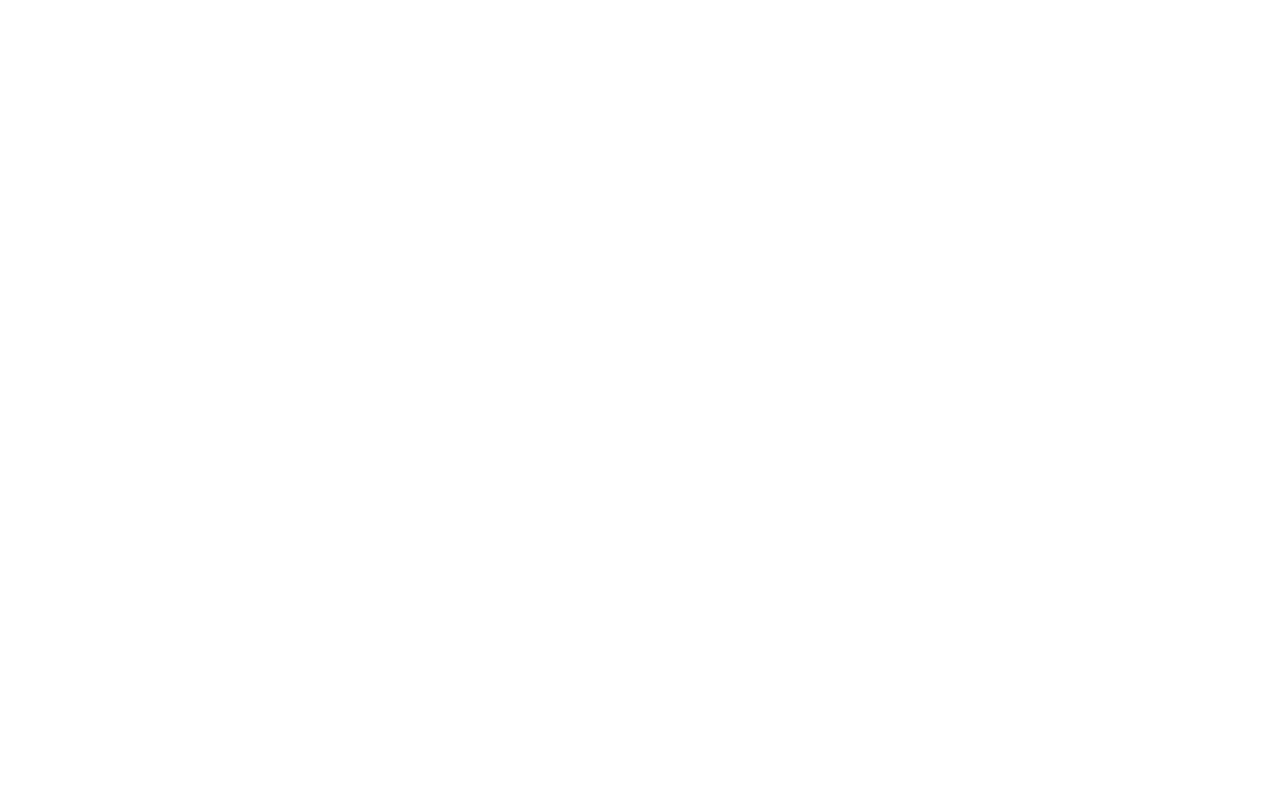
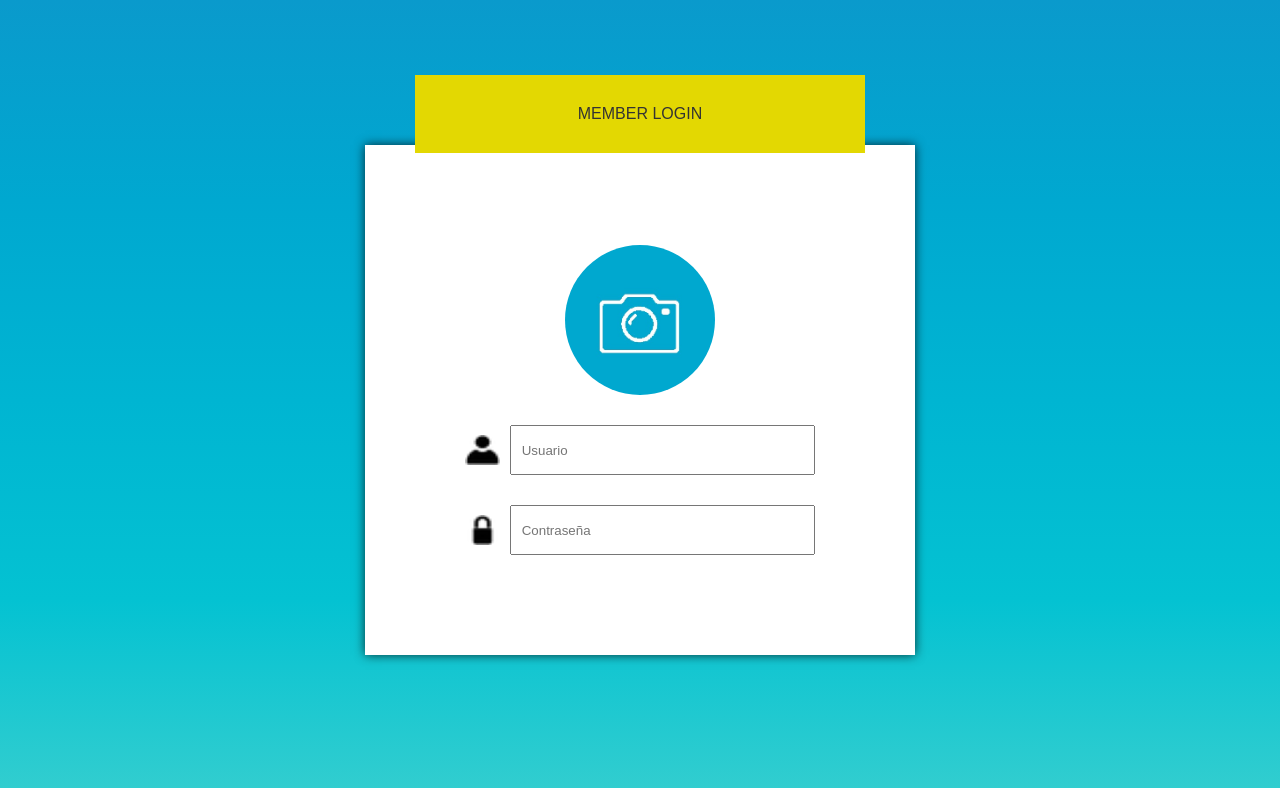
Before and after one commit to Juanda0501/Programacion-Web, a plain HTML site: page Trabajos/Login/Index.html in a window 1280 px wide. Drawn offline with Linux system fonts and the light colour scheme.

Commit message:
✨ new commit

```diff
--- a/Trabajos/Login/Index.html
+++ b/Trabajos/Login/Index.html
@@ -5,8 +5,27 @@
     <meta name="viewport" content="width=device-width, initial-scale=1.0">
     <title>Create Login</title>
     <link rel="stylesheet" href="Style.css">
+
 </head>
 <body>
+    <div class="container2">
+        <img src="fotogr.jpg" alt="ErRo$%" class="fotogr">
+        <form>
+            <div class="input-fiel">
+                <img src="user.png" alt="Usuario">
+                <input type="text" placeholder="Usuario" required>
+            </div>
+            <div class="input-fiel">
+                <img src="lock.png" alt="Contraseña">
+                <input type="password" placeholder="Contraseña" required>
+            </div>
+        </form>
+    </div>
+
+    <div class="container1">
+        <span class="title">MEMBER LOGIN</span>
+    </div>
+
 
 </body>
 </html>
--- a/Trabajos/Login/Style.css
+++ b/Trabajos/Login/Style.css
@@ -4,3 +4,64 @@
     box-sizing: border-box;
     font-family: 'Poppins', sans-serif;
 }
+
+body {
+    min-height: 100vh;
+    display: flex;
+    justify-content: center;
+    align-items: center;
+    background: linear-gradient(to bottom, #0a9acc, #00a8d0, #00b5d2, #04c2d2, #34cecf);
+}
+
+.container1 {
+    position:absolute;
+    background: rgb(227, 216, 2);
+    padding: 30px;
+    width: 450px;
+    top: 75px;
+    text-align: center;
+}
+
+.container1 .title {
+    color: #333;
+}
+
+.container2 {
+    display: flex;
+    flex-direction: column;
+    justify-content: center;
+    align-items: center;
+    background: white;
+    padding: 100px;
+    box-shadow: 0 0 10px rgba(0, 0, 0, 0.758);
+    width: 550px;
+    margin: auto;
+}
+
+.input-fiel {
+    display: flex;
+    align-items: center;
+    height: 50px;
+    width: 100%;
+    margin-top: 30px;
+    margin-right: 150px;
+}
+
+.input-fiel input {
+    height: 100%;
+    width: 100%;
+    padding-left: 10px;
+}
+
+.fotogr {
+    width: 150px;
+    height: 150px;
+    border-radius: 50%;
+    object-fit: cover;
+}
+
+.input-fiel img {
+    width: 40px;
+    height: 30px;
+    margin-right: 10px;
+}
```
Also changed, not shown: Trabajos/Login/fotogr.jpg (added), Trabajos/Login/lock.png (added), Trabajos/Login/user.png (added).
